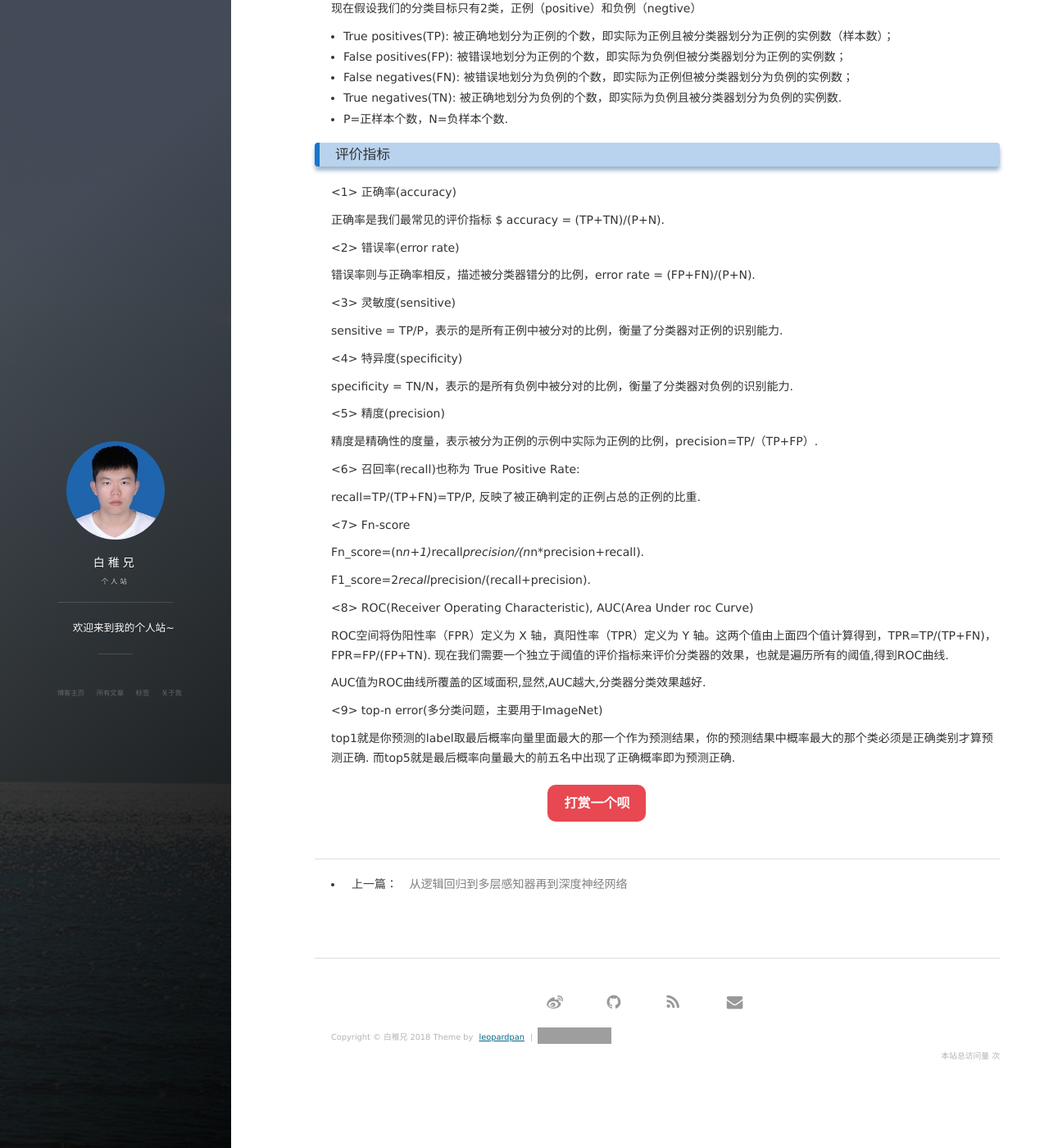
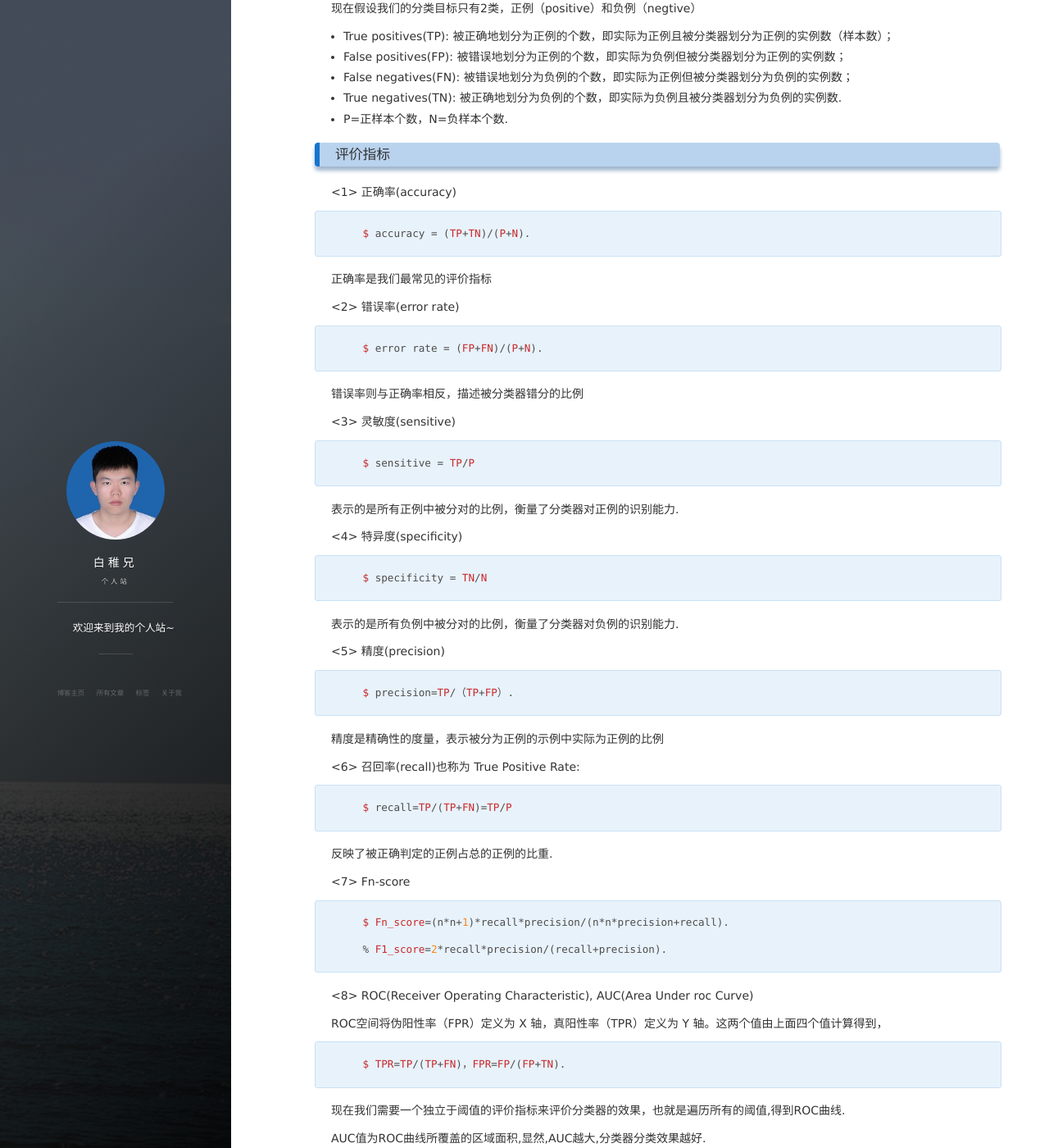
Before and after one commit to xujingxu/xujingxu.github.io, a Jekyll site: the page built from _posts/2017-11-20-分类问题评价指标.md, in a window 1280 px wide and 1400 px high, scrolled down 237 px. Shown: the whole window at 82% size. Built offline with Jekyll 4.4.1, drawn with Linux system fonts in a browser that asks for light colours; nearby versions of some CDN libraries; comment, search, counter and statistics services are not loaded; grey boxes are pictures that could not be loaded.

```diff
--- a/_posts/2017-11-20-分类问题评价指标.md
+++ b/_posts/2017-11-20-分类问题评价指标.md
@@ -23,38 +23,54 @@ tag: classification
 
 <1> 正确率(accuracy)
 
+        $ accuracy = (TP+TN)/(P+N).
+
 正确率是我们最常见的评价指标
-$ accuracy = (TP+TN)/(P+N).
+
 
 <2> 错误率(error rate)
 
-错误率则与正确率相反，描述被分类器错分的比例，error rate = (FP+FN)/(P+N).
+        $ error rate = (FP+FN)/(P+N).
+
+错误率则与正确率相反，描述被分类器错分的比例
+
 
 <3> 灵敏度(sensitive)
 
-sensitive = TP/P，表示的是所有正例中被分对的比例，衡量了分类器对正例的识别能力.
+        $ sensitive = TP/P
+
+表示的是所有正例中被分对的比例，衡量了分类器对正例的识别能力.
 
 <4> 特异度(specificity)
 
-specificity = TN/N，表示的是所有负例中被分对的比例，衡量了分类器对负例的识别能力.
+        $ specificity = TN/N
+
+表示的是所有负例中被分对的比例，衡量了分类器对负例的识别能力.
 
 <5> 精度(precision)
 
-精度是精确性的度量，表示被分为正例的示例中实际为正例的比例，precision=TP/（TP+FP）.
+        $ precision=TP/（TP+FP）.
+
+精度是精确性的度量，表示被分为正例的示例中实际为正例的比例
 
 <6> 召回率(recall)也称为 True Positive Rate:
 
-recall=TP/(TP+FN)=TP/P, 反映了被正确判定的正例占总的正例的比重.
+        $ recall=TP/(TP+FN)=TP/P
+
+反映了被正确判定的正例占总的正例的比重.
 
 <7> Fn-score
 
-Fn_score=(n*n+1)*recall*precision/(n*n*precision+recall).
+        $ Fn_score=(n*n+1)*recall*precision/(n*n*precision+recall).
 
-F1_score=2*recall*precision/(recall+precision).
+        % F1_score=2*recall*precision/(recall+precision).
 
 <8> ROC(Receiver Operating Characteristic), AUC(Area Under roc Curve)
 
-ROC空间将伪阳性率（FPR）定义为 X 轴，真阳性率（TPR）定义为 Y 轴。这两个值由上面四个值计算得到，TPR=TP/(TP+FN)，FPR=FP/(FP+TN).
+ROC空间将伪阳性率（FPR）定义为 X 轴，真阳性率（TPR）定义为 Y 轴。这两个值由上面四个值计算得到，
+
+        $ TPR=TP/(TP+FN)，FPR=FP/(FP+TN).
+
 现在我们需要一个独立于阈值的评价指标来评价分类器的效果，也就是遍历所有的阈值,得到ROC曲线.
 
 AUC值为ROC曲线所覆盖的区域面积,显然,AUC越大,分类器分类效果越好.
```
